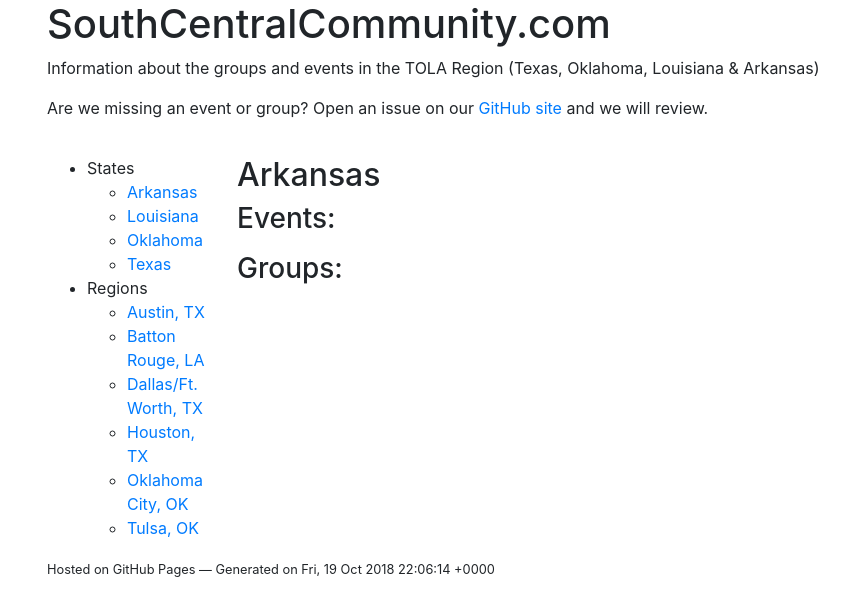
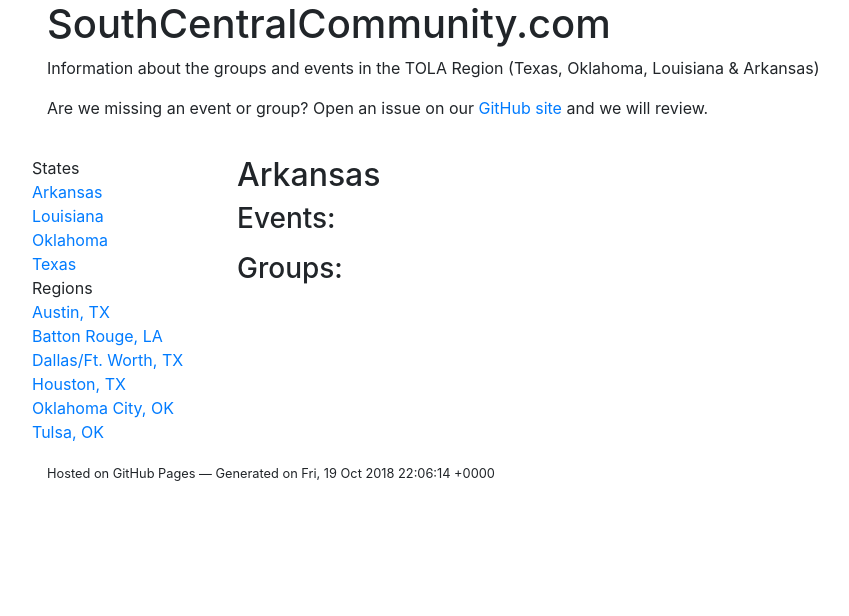
Before and after one commit to southcentralcommunity/southcentralcommunity.github.io, a Jekyll site: the page built from _states/AR.md, in a window 1280 px wide. Shown: the top 616 px of the page, without its empty margins (38-887 px from the left). Built offline with Jekyll 4.4.1, drawn with Linux system fonts in a browser that asks for light colours.

Commit message:
remove bullets and indent from nav lists

```diff
--- a/_layouts/default.html
+++ b/_layouts/default.html
@@ -25,7 +25,7 @@
             </header>
             <section>
               <div class="row">
-                  <div class="col-2">
+                  <div class="col-2 nav">
                     <ul>
                       <li>
                         States
--- a/site.css
+++ b/site.css
@@ -1,3 +1,9 @@
 header {
     padding-bottom: 20px;
 }
+
+.nav ul
+{
+    list-style: none;
+    padding-left: 0;
+}
```
